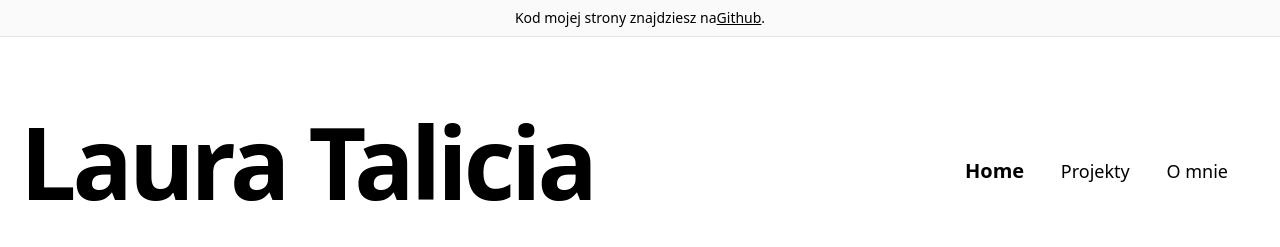
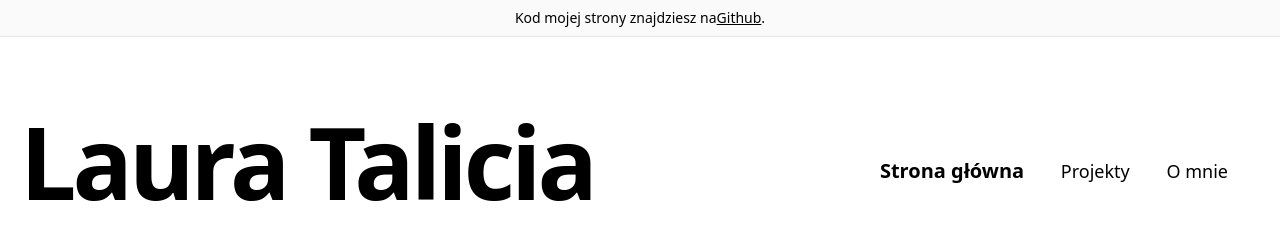
Before and after one commit to LauraTalicia/portfolio, a Next.js app: page / in a window 1280 px wide. Shown: the top 247 px of the page. Built offline with nearby package versions, Linux system fonts and the light colour scheme; no server answers.

Commit message:
Translate Home to polish

```diff
--- a/components/intro.tsx
+++ b/components/intro.tsx
@@ -3,7 +3,7 @@ import { CMS_NAME } from "../lib/constants";
 
 const Intro = ({ title, active }: { title: string; active: number }) => {
   const links = [
-    ["Home", ""],
+    ["Strona główna", ""],
     ["Projekty", "projects"],
     ["O mnie", "about"],
   ];
```
